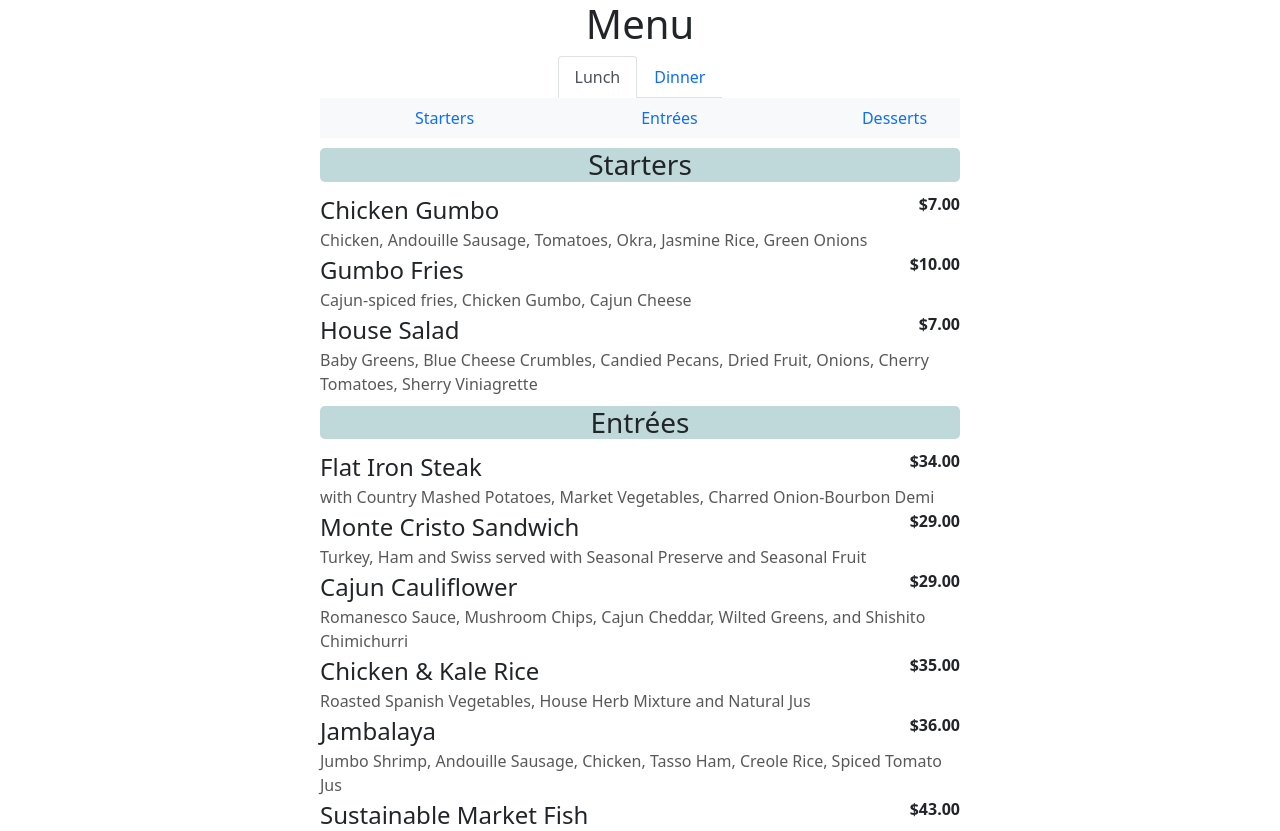
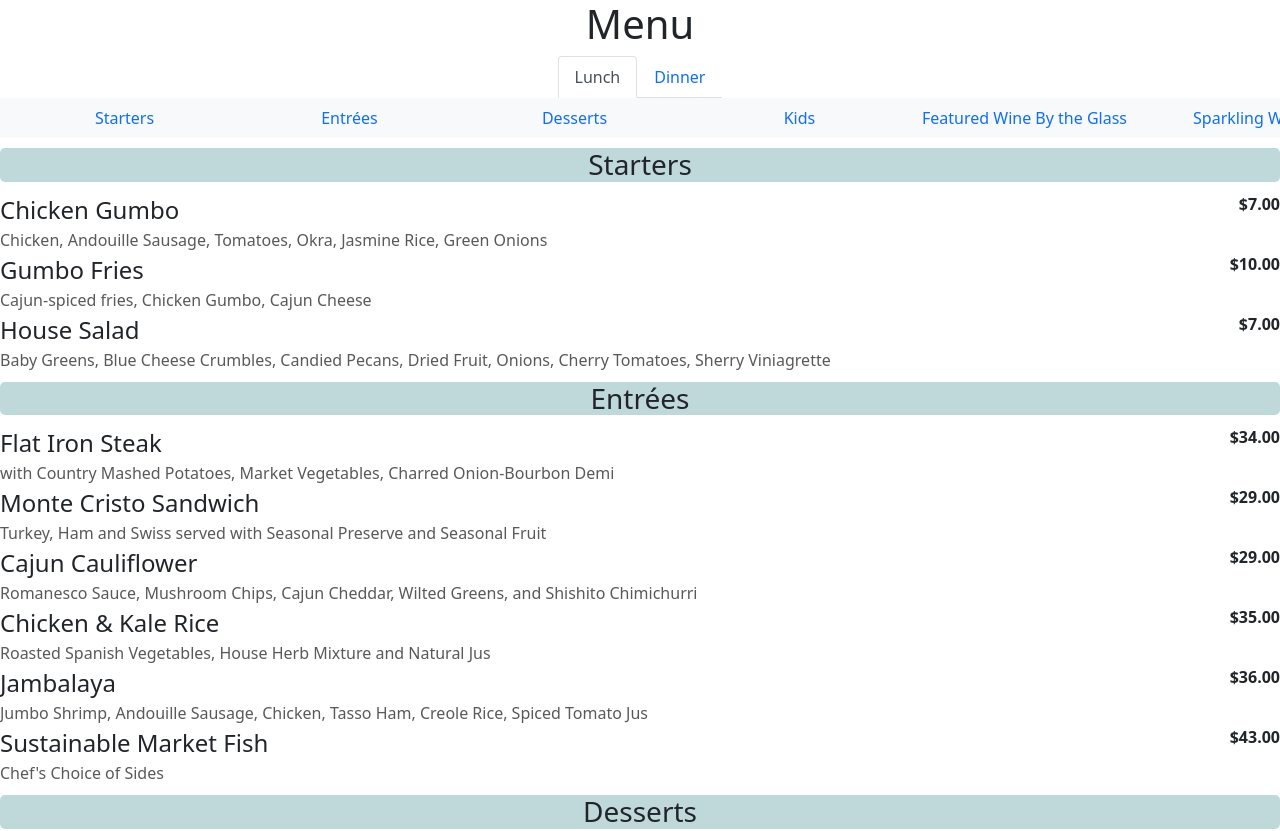
Before and after one commit to Samantha1Mathis/blue-bayou, a React (Create React App) app: page /#/menu in a window 1280 px wide. Shown: the top 831 px of the page. Built offline with nearby package versions, Linux system fonts and the light colour scheme.

Commit message:
Make menu take up as much space as possible.

```diff
--- a/src/components/menu.css
+++ b/src/components/menu.css
@@ -8,7 +8,7 @@
 }
 
 .menu-item-container {
-    width: 50%;
+    width: 100%;
     overflow-x: auto;
     scrollbar-width: none;
     -ms-overflow-style: none;
@@ -27,7 +27,7 @@
 }
 
 .menu-section-header {
-    width: 50%;
+    width: 100%;
     margin: 10px;
     text-align: center;
     background-color: rgba(95, 158, 160, 0.4);
@@ -35,7 +35,7 @@
 }
 
 .meal-container {
-    width: 50%;
+    width: 100%;
 }
 
 .meal-row {
```
